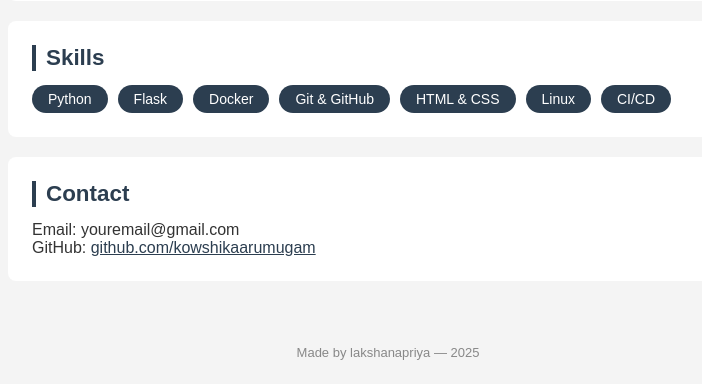
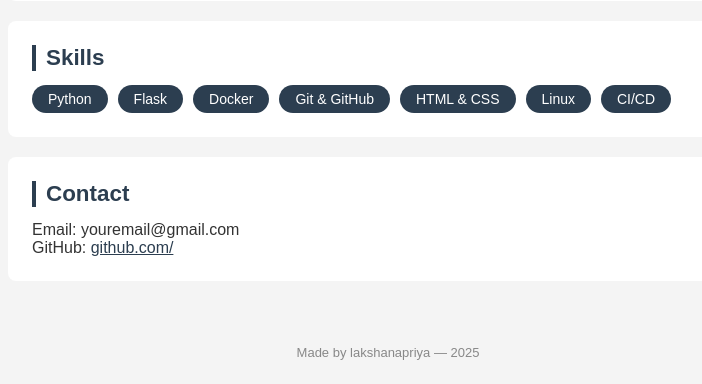
Before and after one commit to lakshanapriyak-rgb/devops_portfolio, a Flask app: page / in a window 1280 px wide. Shown: the part 671-1055 px from the top of the page, without its empty margins (252-954 px from the left). Run offline with Flask 3, Linux system fonts and the light colour scheme.

Commit message:
Update index.html

```diff
--- a/templates/index.html
+++ b/templates/index.html
@@ -3,7 +3,7 @@
 <head>
   <meta charset="UTF-8">
   <meta name="viewport" content="width=device-width, initial-scale=1.0">
-  <title>Lakshana Ptiya Portfolio</title>
+  <title>Lakshana Priya Portfolio</title>
   <style>
     * { margin: 0; padding: 0; box-sizing: border-box; }
     body { font-family: Arial, sans-serif; background: #f4f4f4; color: #333; }
@@ -63,7 +63,7 @@
     <section>
       <h2>Contact</h2>
       <p>Email: youremail@gmail.com</p>
-      <p>GitHub: <a href="https://github.com/lakshanapriyak">github.com/kowshikaarumugam</a></p>
+      <p>GitHub: <a href="https://github.com/lakshanapriyak">github.com/</a></p>
     </section>
 
   </div>
```
